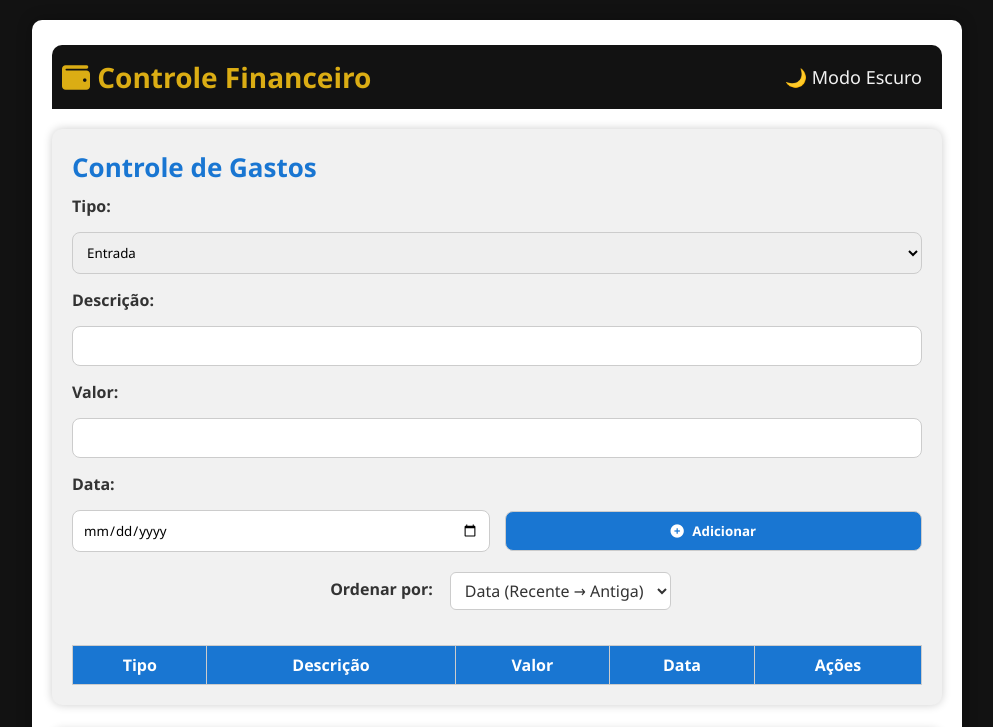
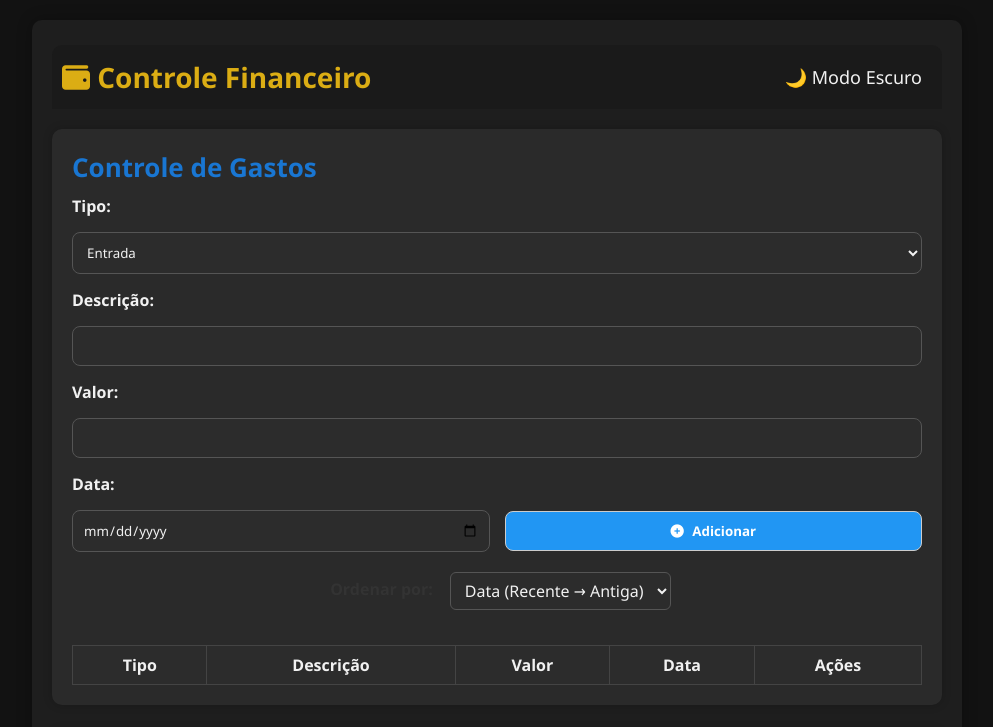
Before and after one commit to alecipriano/controlefinanceirobasico, a plain HTML site: page index.html in a window 1280 px wide. Both pictures are taken after a click on the button "🌙 Modo Escuro". Shown: the top 727 px of the page, without its empty margins (143-1136 px from the left). Drawn offline with nearby package versions, Linux system fonts and the light colour scheme.

Commit message:
Site Controle financeiro -  Modo escuro aplicado

```diff
--- a/estilo.css
+++ b/estilo.css
@@ -365,3 +365,61 @@ button.light-mode:hover {
       padding: 4px 8px;
    }
 }
+
+
+body.dark-mode {
+   background-color: #121212;
+   color: #f1f1f1;
+}
+
+body.dark-mode main {
+   background-color: #1e1e1e;
+   color: #f1f1f1;
+}
+
+body.dark-mode header,
+body.dark-mode footer {
+   background-color: #1a1a1a;
+   color: #dbad14;
+}
+
+body.dark-mode section {
+   background-color: #2a2a2a;
+   color: #f1f1f1;
+}
+
+body.dark-mode form input,
+body.dark-mode form select {
+   background-color: #2c2c2c;
+   color: #f1f1f1;
+   border: 1px solid #555;
+}
+
+body.dark-mode table,
+body.dark-mode th,
+body.dark-mode td {
+   background-color: #2c2c2c;
+   color: #f1f1f1;
+   border-color: #444;
+}
+
+body.dark-mode #ordenar-por {
+   background-color: #2c2c2c;
+   color: #f1f1f1;
+   border: 1px solid #555;
+}
+
+body.dark-mode .acao-btn,
+body.dark-mode form button,
+body.dark-mode #gerar-relatorio,
+body.dark-mode #exportar-csv {
+   background-color: #2196f3;
+   color: white;
+}
+
+body.dark-mode .acao-btn:hover,
+body.dark-mode form button:hover,
+body.dark-mode #gerar-relatorio:hover,
+body.dark-mode #exportar-csv:hover {
+   background-color: #1565c0;
+}
```
